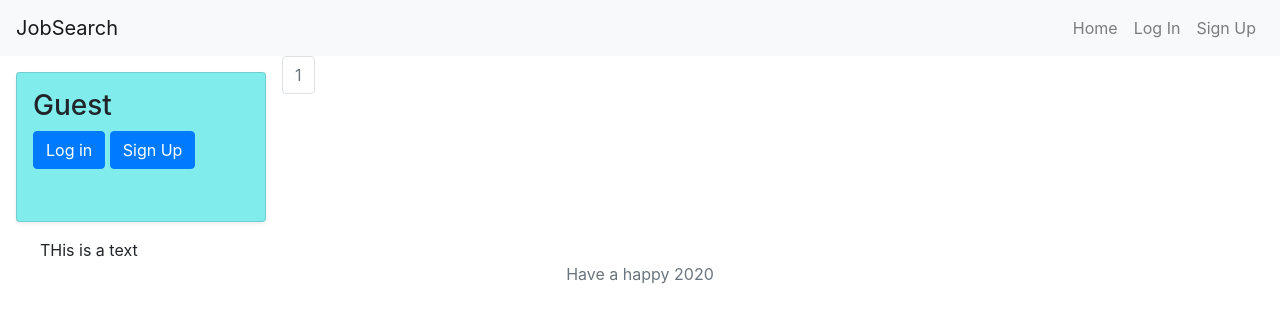
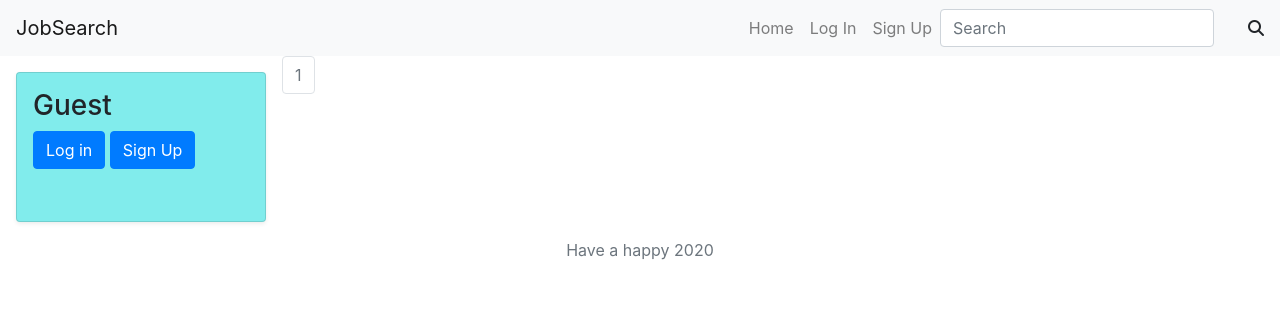
Before and after one commit to HTrinh43/jobsearch, a Django app: page / in a window 1280 px wide. Shown: the top 323 px of the page. Run offline with Django 3.2, Linux system fonts and the light colour scheme; data that the repository does not hold is empty; some libraries are stand-ins or nearby versions.

Commit message:
add search function

```diff
--- a/post/urls.py
+++ b/post/urls.py
@@ -10,5 +10,6 @@ urlpatterns = [
 	path('post/<int:post_id>/delete', views.delete_post, name = 'delete_post'),
 	path('post/<int:post_id>/edit', views.edit_post, name = 'edit_post'),
 	path('post/<int:post_id>/ajax', views.detail_ajax, name = 'ajax_post'),
+	path('search/', views.search, name = 'search'),
 
 ]
--- a/post/views.py
+++ b/post/views.py
@@ -6,6 +6,7 @@ from account.forms import CreateNewPost
 from django.contrib import messages
 from django.forms import ModelForm, Form
 from django.core.paginator import Paginator
+from django.db.models import Q
 
 
 def home(request):
@@ -84,3 +85,12 @@ def edit_post(request, post_id):
 def detail_ajax(request, post_id):
 	post=get_object_or_404(Post, pk=post_id)
 	return render(request, 'post/quickviewJob.html', {'post': post})
+
+
+def search(request):
+	search_query = request.GET.get('search')
+	posts = Post.objects.all()
+
+	if search_query:
+		posts = posts.filter(Q(workplace__icontains=search_query) | Q(description__icontains=search_query) | Q(job__icontains=search_query) ).distinct()
+	return render(request, 'main/search.html', {'posts': posts})
--- a/templates/main/home.html
+++ b/templates/main/home.html
@@ -66,28 +66,6 @@
 
 
 
-<div class="container row">
-
-	<div class="column-4 btn-quickview">
-		<ul>
-
-		{%for post in posts%}
-		<li>
-			{% include 'post/post_card.html' with post=post only%}
-		</li>
-		{%endfor%}
-		</ul>
-	</div>
-
-	<div id="jobDetail">
-		<div class="jobDetail">
-		THis is a text
-		</div>
-	</div>
-
-
-
-</div>
 
 
 {%endblock%}
--- a/templates/main/navbar.html
+++ b/templates/main/navbar.html
@@ -4,6 +4,7 @@
   <link rel="stylesheet" href="{%static 'bootstrap/css/bootstrap.min.css'%}">
   <link rel="stylesheet" href="{%static 'custom/css/logincss.css'%}">
   <link rel="stylesheet" href="{%static 'custom/css/postcard.css'%}">
+
 
 </head>
 
@@ -43,7 +44,12 @@
             {%endif%}
          </ul>
 
-
+        {% comment %} Search Function {% endcomment %}
+         <form class="form-inline my-2 my-lg-0" method = "GET" action = "{% url 'search'%}">
+            <input class="form-control mr-sm-2" type="search" placeholder="Search" name="search" aria-label="Search">
+            <input class="btn" type="submit" value="{{ query|escape }}"><i class="fas fa-search"></i></input>
+          </form>
+        {% comment %} Search function ends {% endcomment %}
 
         </div>
      </nav>
@@ -84,7 +90,7 @@
   <script src="https://cdn.jsdelivr.net/npm/popper.js@1.16.0/dist/umd/popper.min.js" integrity="sha384-Q6E9RHvbIyZFJoft+2mJbHaEWldlvI9IOYy5n3zV9zzTtmI3UksdQRVvoxMfooAo" crossorigin="anonymous"></script>
   <script src="{%static 'bootstrap/js/bootstrap.min.js'%}" ></script>
   <script src="{%static 'custom/js/loadjobdata.js'%}" ></script>
-
+  <script src="https://kit.fontawesome.com/a076d05399.js"></script>
 </body>
 
 </html>
```
Also changed, not shown: templates/main/search.html (added, +24 -0 lines), post/static/custom/icon/searchIcon.svg (added).
